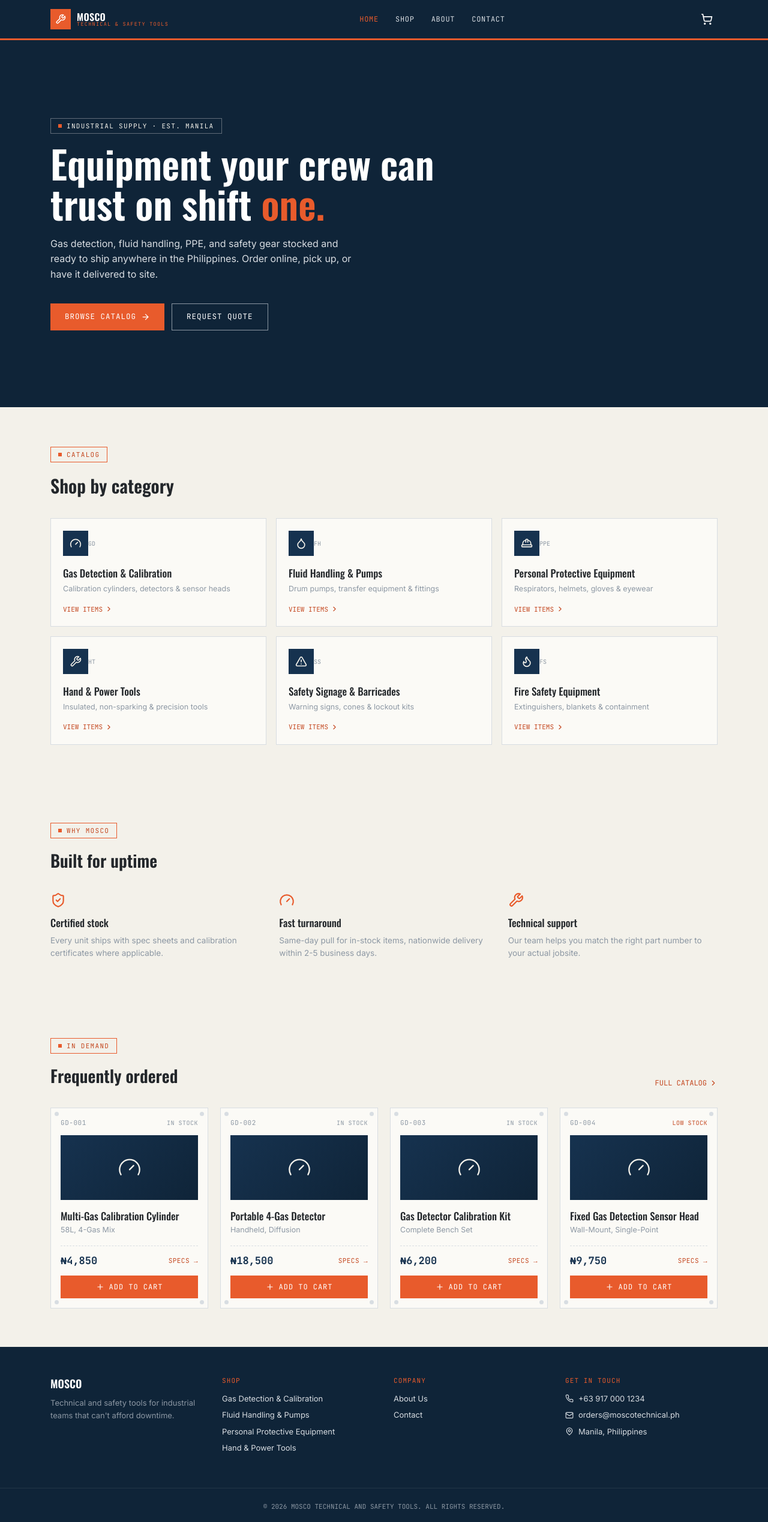
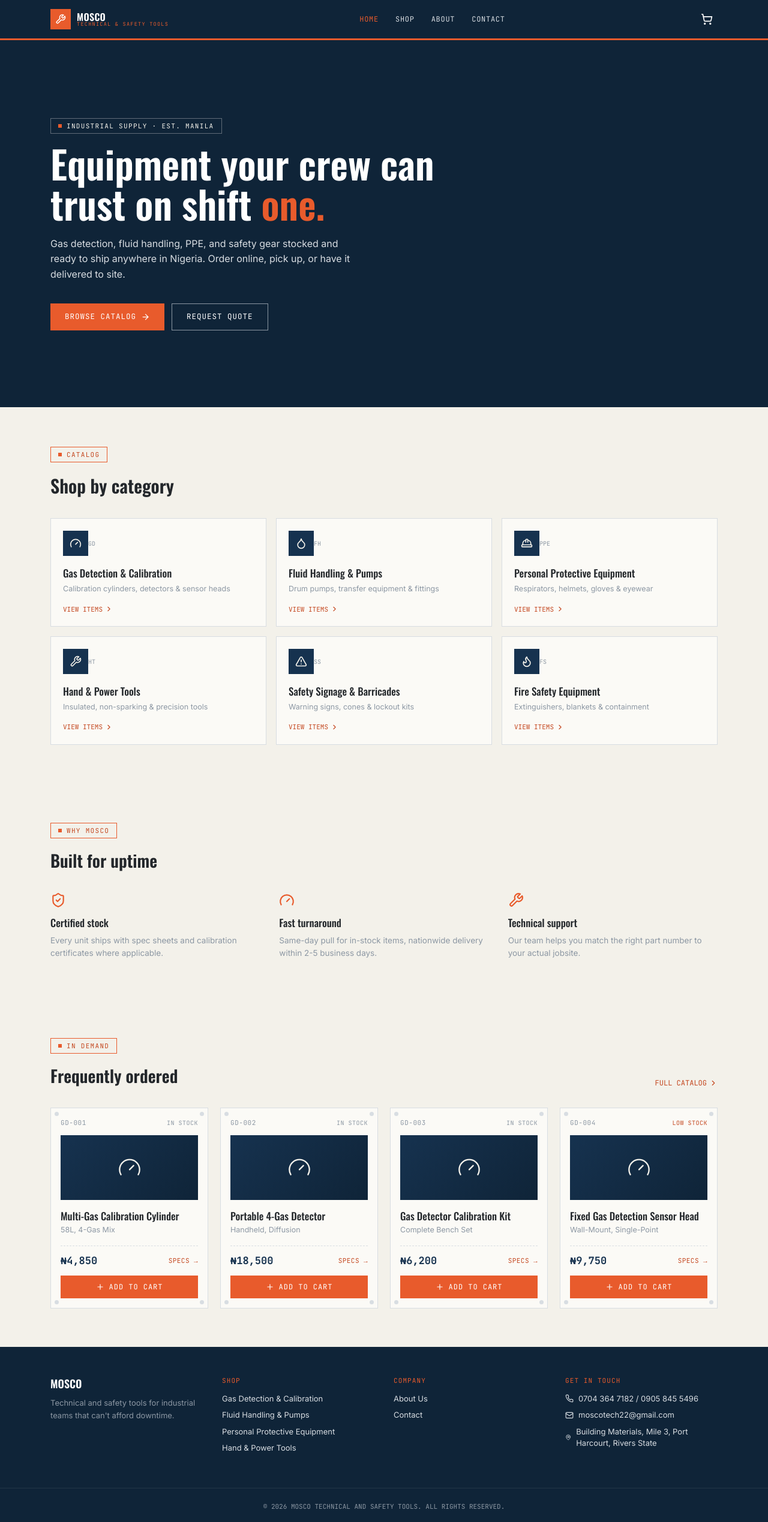
Before and after one commit to nancydibeashi9-stack/mosco-technical-safety-site-, a React (Vite) app: page / in a window 1280 px wide. Shown: the whole page at 60% size. Built offline with nearby package versions, Linux system fonts and the light colour scheme.

Commit message:
Add files via upload

```diff
--- a/src/App.jsx
+++ b/src/App.jsx
@@ -5,6 +5,7 @@ import {
   Check, Phone, Mail, MapPin, MessageCircle, Search, ArrowRight, ShieldCheck
 } from 'lucide-react';
 
+/* ---------------------------------- TOKENS ---------------------------------- */
 const C = {
   navy: '#16324F',
   navyDark: '#0F2438',
@@ -23,6 +24,7 @@ const FONT_DISPLAY = "'Oswald', sans-serif";
 const FONT_BODY = "'Inter', sans-serif";
 const FONT_MONO = "'JetBrains Mono', monospace";
 
+/* ---------------------------------- DATA ---------------------------------- */
 const CATEGORIES = [
   { id: 'gd', code: 'GD', name: 'Gas Detection & Calibration', icon: Gauge, desc: 'Calibration cylinders, detectors & sensor heads' },
   { id: 'fh', code: 'FH', name: 'Fluid Handling & Pumps', icon: Droplet, desc: 'Drum pumps, transfer equipment & fittings' },
@@ -37,22 +39,27 @@ const PRODUCTS = [
   { id: 'GD-002', cat: 'gd', name: 'Portable 4-Gas Detector', size: 'Handheld, Diffusion', price: 18500, stock: 'In Stock', specs: [['Sensors', 'LEL / O2 / CO / H2S'], ['Battery', '12-hr Li-ion'], ['Alarm', 'Audible + Vibration'], ['Rating', 'IP67']] },
   { id: 'GD-003', cat: 'gd', name: 'Gas Detector Calibration Kit', size: 'Complete Bench Set', price: 6200, stock: 'In Stock', specs: [['Includes', 'Regulator + Hose + Cap'], ['Flow Rate', '0.5 LPM'], ['Compatibility', 'Universal fit'], ['Case', 'Hard-shell carry']] },
   { id: 'GD-004', cat: 'gd', name: 'Fixed Gas Detection Sensor Head', size: 'Wall-Mount, Single-Point', price: 9750, stock: 'Low Stock', specs: [['Detection', 'Combustible Gas'], ['Output', '4-20mA'], ['Housing', 'Explosion-proof'], ['Mount', 'Wall/Pole bracket']] },
+
   { id: 'FH-001', cat: 'fh', name: 'Rotary Chemical Drum Pump', size: '55-Gal Drum Fit', price: 3200, stock: 'In Stock', specs: [['Material', 'Polypropylene'], ['Flow', '20 L/min'], ['Bung Size', '2 inch NPT'], ['Chemical', 'Acid/Alkali safe']] },
   { id: 'FH-002', cat: 'fh', name: 'Pneumatic Diaphragm Transfer Pump', size: '1 inch Air-Operated', price: 14900, stock: 'In Stock', specs: [['Drive', 'Compressed Air'], ['Max Flow', '150 L/min'], ['Body', 'Cast Aluminum'], ['Seal', 'PTFE']] },
   { id: 'FH-003', cat: 'fh', name: 'Drum Faucet & Bung Adapter Set', size: '2in & 3/4in Combo', price: 1150, stock: 'In Stock', specs: [['Material', 'Nylon'], ['Thread', '2in / 3/4in NPT'], ['Use', 'Non-corrosive liquids'], ['Set', '3-piece']] },
   { id: 'FH-004', cat: 'fh', name: 'Anti-Static Grounding Clamp Kit', size: '10m Cable, Dual Clamp', price: 950, stock: 'In Stock', specs: [['Cable Length', '10 meters'], ['Resistance', '<1 Ohm'], ['Clamp', 'C-type brass'], ['Use', 'Drum-to-drum transfer']] },
+
   { id: 'PPE-001', cat: 'ppe', name: 'Full-Face Respirator Mask', size: 'Medium/Large', price: 2450, stock: 'In Stock', specs: [['Filter', 'Dual cartridge P100'], ['Lens', 'Polycarbonate'], ['Seal', 'Silicone face seal'], ['Standard', 'NIOSH approved']] },
   { id: 'PPE-002', cat: 'ppe', name: 'Class E Safety Helmet', size: 'One Size, Ratchet Fit', price: 780, stock: 'In Stock', specs: [['Rating', 'ANSI Z89.1 Class E'], ['Shell', 'HDPE'], ['Suspension', '6-point ratchet'], ['Color', 'Hi-vis orange']] },
   { id: 'PPE-003', cat: 'ppe', name: 'Chemical-Resistant Gauntlet Gloves', size: 'Size L, 18-inch', price: 620, stock: 'In Stock', specs: [['Material', 'Neoprene/Nitrile'], ['Length', '18 inches'], ['Grip', 'Textured palm'], ['Use', 'Acid & solvent handling']] },
   { id: 'PPE-004', cat: 'ppe', name: 'Safety Goggles, Anti-Fog', size: 'Indirect Vent', price: 395, stock: 'In Stock', specs: [['Lens', 'Polycarbonate, clear'], ['Coating', 'Anti-fog / anti-scratch'], ['Fit', 'Over-glasses compatible'], ['Standard', 'ANSI Z87.1']] },
+
   { id: 'HT-001', cat: 'ht', name: 'Insulated Combination Wrench Set', size: '8-piece, 1000V Rated', price: 3650, stock: 'In Stock', specs: [['Rating', '1000V insulated'], ['Sizes', '8-19mm'], ['Material', 'Chrome vanadium'], ['Case', 'Roll-up pouch']] },
   { id: 'HT-002', cat: 'ht', name: 'Non-Sparking Brass Hammer', size: '2 lb Head', price: 1890, stock: 'In Stock', specs: [['Material', 'Beryllium copper'], ['Weight', '2 lb head'], ['Handle', 'Fiberglass'], ['Use', 'Hazardous area rated']] },
   { id: 'HT-003', cat: 'ht', name: 'Torque Wrench, 1/2" Drive', size: '20-150 Nm Range', price: 4200, stock: 'In Stock', specs: [['Drive', '1/2 inch'], ['Range', '20-150 Nm'], ['Accuracy', '±4%'], ['Case', 'Calibration certificate incl.']] },
   { id: 'HT-004', cat: 'ht', name: 'Cordless Impact Driver Kit', size: '18V, 2-Battery', price: 6900, stock: 'Low Stock', specs: [['Voltage', '18V Li-ion'], ['Torque', '180 Nm max'], ['Batteries', '2x included'], ['Case', 'Hard carry case']] },
+
   { id: 'SS-001', cat: 'ss', name: 'Retractable Safety Barrier Belt', size: 'Post + 15ft Belt', price: 1450, stock: 'In Stock', specs: [['Belt Length', '15 feet'], ['Post', 'Steel, weighted base'], ['Belt Color', 'Yellow/Black chevron'], ['Use', 'Indoor/outdoor']] },
   { id: 'SS-002', cat: 'ss', name: 'Hazard Warning Sign Set', size: '10-piece Assorted', price: 890, stock: 'In Stock', specs: [['Material', 'Rigid PVC'], ['Size', '10x14 inches'], ['Set', '10 assorted messages'], ['Mount', 'Pre-drilled holes']] },
   { id: 'SS-003', cat: 'ss', name: 'Traffic Safety Cone', size: '28 inch, Reflective', price: 310, stock: 'In Stock', specs: [['Height', '28 inches'], ['Base', 'Weighted PVC'], ['Collar', 'Reflective, 2-band'], ['Color', 'Safety orange']] },
   { id: 'SS-004', cat: 'ss', name: 'Lockout/Tagout Station Kit', size: 'Wall-Mount, 40-piece', price: 2750, stock: 'In Stock', specs: [['Includes', 'Locks, tags, hasps'], ['Board', 'Wall-mount cabinet'], ['Pieces', '40-piece kit'], ['Standard', 'OSHA compliant']] },
+
   { id: 'FS-001', cat: 'fs', name: 'ABC Dry Chemical Fire Extinguisher', size: '10 lb Rechargeable', price: 1650, stock: 'In Stock', specs: [['Capacity', '10 lb'], ['Rating', 'ABC multi-class'], ['Gauge', 'Pressure indicator'], ['Bracket', 'Wall bracket incl.']] },
   { id: 'FS-002', cat: 'fs', name: 'Fire Blanket, Emergency Grade', size: '1.8m x 1.8m', price: 720, stock: 'In Stock', specs: [['Size', '1.8 x 1.8 meters'], ['Material', 'Fiberglass weave'], ['Case', 'Quick-release pouch'], ['Standard', 'EN 1869 rated']] },
   { id: 'FS-003', cat: 'fs', name: 'Explosion-Proof LED Work Light', size: 'Rechargeable, 5000lm', price: 3100, stock: 'In Stock', specs: [['Output', '5000 lumens'], ['Rating', 'ATEX Zone 1'], ['Battery', 'Rechargeable, 8-hr'], ['Housing', 'Impact-resistant']] },
@@ -61,6 +68,7 @@ const PRODUCTS = [
 
 const formatPrice = (n) => `\u20A6${n.toLocaleString('en-NG')}`;
 
+/* ---------------------------------- SMALL PIECES ---------------------------------- */
 function Fonts() {
   return (
     <style>{`
@@ -69,7 +77,8 @@ function Fonts() {
       .blueprint-bg {
         background-image:
           linear-gradient(${C.navyDark}00 1px, transparent 1px),
-          linear-gradient(90deg, rgba(255,255,255,0.05) 1px, transparent 1px),linear-gradient(rgba(255,255,255,0.05) 1px, transparent 1px);
+          linear-gradient(90deg, rgba(255,255,255,0.05) 1px, transparent 1px),
+          linear-gradient(rgba(255,255,255,0.05) 1px, transparent 1px);
         background-size: 100% 100%, 32px 32px, 32px 32px;
       }
       .tag-corner { position: absolute; width: 7px; height: 7px; border-radius: 50%; background: ${C.steelLight}; }
@@ -148,7 +157,8 @@ function ProductCard({ product, onView, onAdd }) {
           </button>
         </div>
         <button
-          onClick={() => onAdd(product.id)}className="mt-3 w-full py-2.5 flex items-center justify-center gap-2"
+          onClick={() => onAdd(product.id)}
+          className="mt-3 w-full py-2.5 flex items-center justify-center gap-2"
           style={{ background: C.orange, color: C.white, fontFamily: FONT_MONO, fontSize: 12, letterSpacing: '0.08em' }}
         >
           <Plus size={14} /> ADD TO CART
@@ -158,6 +168,7 @@ function ProductCard({ product, onView, onAdd }) {
   );
 }
 
+/* ---------------------------------- MAIN APP ---------------------------------- */
 export default function App() {
   const [page, setPage] = useState('home');
   const [activeCat, setActiveCat] = useState('all');
@@ -204,6 +215,7 @@ export default function App() {
     go('confirmation');
   };
 
+  /* ------------------------ HEADER ------------------------ */
   const Header = () => (
     <header style={{ background: C.navyDark, borderBottom: `3px solid ${C.orange}` }} className="sticky top-0 z-40">
       <div className="max-w-6xl mx-auto px-5 flex items-center justify-between h-16">
@@ -225,7 +237,8 @@ export default function App() {
               style={{ fontFamily: FONT_MONO, fontSize: 12, letterSpacing: '0.06em', color: page === id ? C.orange : C.steelLight }}
               className="hover:text-white transition-colors"
             >
-              {label.toUpperCase()}</button>
+              {label.toUpperCase()}
+            </button>
           ))}
         </nav>
 
@@ -259,6 +272,7 @@ export default function App() {
     </header>
   );
 
+  /* ------------------------ FOOTER ------------------------ */
   const Footer = () => (
     <footer style={{ background: C.navyDark }} className="mt-auto">
       <div className="max-w-6xl mx-auto px-5 py-12 grid grid-cols-1 md:grid-cols-4 gap-8">
@@ -282,9 +296,9 @@ export default function App() {
         </div>
         <div>
           <div style={{ fontFamily: FONT_MONO, fontSize: 11, color: C.orange, letterSpacing: '0.1em' }} className="mb-3">GET IN TOUCH</div>
-          <div className="flex items-center gap-2 mb-2" style={{ color: C.steelLight, fontFamily: FONT_BODY, fontSize: 13 }}><Phone size={14} /> +63 917 000 1234</div>
-          <div className="flex items-center gap-2 mb-2" style={{ color: C.steelLight, fontFamily: FONT_BODY, fontSize: 13 }}><Mail size={14} /> orders@moscotechnical.ph</div>
-          <div className="flex items-center gap-2" style={{ color: C.steelLight, fontFamily: FONT_BODY, fontSize: 13 }}><MapPin size={14} /> Manila, Philippines</div>
+          <div className="flex items-center gap-2 mb-2" style={{ color: C.steelLight, fontFamily: FONT_BODY, fontSize: 13 }}><Phone size={14} /> 0704 364 7182 / 0905 845 5496</div>
+          <div className="flex items-center gap-2 mb-2" style={{ color: C.steelLight, fontFamily: FONT_BODY, fontSize: 13 }}><Mail size={14} /> moscotech22@gmail.com</div>
+          <div className="flex items-center gap-2" style={{ color: C.steelLight, fontFamily: FONT_BODY, fontSize: 13 }}><MapPin size={14} /> Building Materials, Mile 3, Port Harcourt, Rivers State</div>
         </div>
       </div>
       <div style={{ borderTop: '1px solid rgba(255,255,255,0.08)' }} className="py-4 text-center">
@@ -293,6 +307,7 @@ export default function App() {
     </footer>
   );
 
+  /* ------------------------ CART DRAWER ------------------------ */
   const CartDrawer = () => (
     <div className="fixed inset-0 z-50 flex justify-end" style={{ background: 'rgba(15,36,56,0.55)' }} onClick={() => setCartOpen(false)}>
       <div className="w-full max-w-sm h-full flex flex-col" style={{ background: C.paper }} onClick={(e) => e.stopPropagation()}>
@@ -302,7 +317,8 @@ export default function App() {
         </div>
         <div className="flex-1 overflow-y-auto px-5 py-4">
           {cartItems.length === 0 ? (
-            <p style={{ fontFamily: FONT_BODY, color: C.steel, fontSize: 14 }}>Your cart is empty. Add some equipment to get started.</p>) : cartItems.map((item) => (
+            <p style={{ fontFamily: FONT_BODY, color: C.steel, fontSize: 14 }}>Your cart is empty. Add some equipment to get started.</p>
+          ) : cartItems.map((item) => (
             <div key={item.id} className="flex gap-3 mb-4 pb-4" style={{ borderBottom: `1px dashed ${C.steelLight}` }}>
               <div className="flex-1">
                 <div style={{ fontFamily: FONT_MONO, fontSize: 10, color: C.steel }}>{item.id}</div>
@@ -334,6 +350,7 @@ export default function App() {
     </div>
   );
 
+  /* ------------------------ HOME ------------------------ */
   const Home = () => (
     <>
       <section className="blueprint-bg" style={{ background: C.navyDark }}>
@@ -343,7 +360,7 @@ export default function App() {
             Equipment your crew can trust on shift <span style={{ color: C.orange }}>one.</span>
           </h1>
           <p style={{ fontFamily: FONT_BODY, fontSize: 16, color: C.steelLight, maxWidth: 520, marginTop: 20, lineHeight: 1.6 }}>
-            Gas detection, fluid handling, PPE, and safety gear stocked and ready to ship anywhere in the Philippines. Order online, pick up, or have it delivered to site.
+            Gas detection, fluid handling, PPE, and safety gear stocked and ready to ship anywhere in Nigeria. Order online, pick up, or have it delivered to site.
           </p>
           <div className="flex flex-wrap gap-3 mt-9">
             <button onClick={() => go('shop')} className="px-6 py-3 flex items-center gap-2" style={{ background: C.orange, color: C.white, fontFamily: FONT_MONO, fontSize: 12.5, letterSpacing: '0.08em' }}>
@@ -380,7 +397,8 @@ export default function App() {
               <div style={{ fontFamily: FONT_DISPLAY, fontSize: 17, color: C.charcoal, fontWeight: 500 }}>{c.name}</div>
               <div style={{ fontFamily: FONT_BODY, fontSize: 12.5, color: C.steel, marginTop: 4 }}>{c.desc}</div>
               <div className="mt-4 flex items-center gap-1" style={{ fontFamily: FONT_MONO, fontSize: 11, color: C.orangeDark }}>
-                VIEW ITEMS <ChevronRight size={13} /></div>
+                VIEW ITEMS <ChevronRight size={13} />
+              </div>
             </button>
           ))}
         </div>
@@ -425,6 +443,7 @@ export default function App() {
     </>
   );
 
+  /* ------------------------ SHOP ------------------------ */
   const Shop = () => (
     <div className="max-w-6xl mx-auto px-5 py-12">
       <EyebrowLabel>Full Catalog</EyebrowLabel>
@@ -458,7 +477,8 @@ export default function App() {
         <div className="py-20 text-center">
           <p style={{ fontFamily: FONT_BODY, color: C.steel }}>No items match "{query}". Try a different search term.</p>
         </div>
-      ) : (<div className="grid grid-cols-1 sm:grid-cols-2 lg:grid-cols-4 gap-5">
+      ) : (
+        <div className="grid grid-cols-1 sm:grid-cols-2 lg:grid-cols-4 gap-5">
           {filteredProducts.map((p) => (
             <ProductCard key={p.id} product={p} onView={(id) => { setSelectedId(id); go('product'); }} onAdd={addToCart} />
           ))}
@@ -467,6 +487,7 @@ export default function App() {
     </div>
   );
 
+  /* ------------------------ PRODUCT DETAIL ------------------------ */
   const ProductDetail = () => {
     if (!selectedProduct) return null;
     const cat = CATEGORIES.find((c) => c.id === selectedProduct.cat);
@@ -512,6 +533,7 @@ export default function App() {
     );
   };
 
+  /* ------------------------ CHECKOUT ------------------------ */
   const Checkout = () => (
     <div className="max-w-6xl mx-auto px-5 py-12">
       <EyebrowLabel>Secure Order</EyebrowLabel>
@@ -535,7 +557,8 @@ export default function App() {
               </div>
             ))}
             <div>
-              <label style={{ fontFamily: FONT_BODY, fontSize: 12.5, color: C.charcoal }}>Delivery address *</label><input required value={form.address} onChange={(e) => setForm({ ...form, address: e.target.value })}
+              <label style={{ fontFamily: FONT_BODY, fontSize: 12.5, color: C.charcoal }}>Delivery address *</label>
+              <input required value={form.address} onChange={(e) => setForm({ ...form, address: e.target.value })}
                 className="w-full mt-1 px-3 py-2.5 outline-none" style={{ border: `1px solid ${C.steelLight}`, fontFamily: FONT_BODY, fontSize: 14, background: C.paper }} />
             </div>
             <div>
@@ -590,6 +613,7 @@ export default function App() {
     </div>
   );
 
+  /* ------------------------ CONFIRMATION ------------------------ */
   const Confirmation = () => (
     <div className="max-w-2xl mx-auto px-5 py-24 text-center">
       <div className="mx-auto mb-6 flex items-center justify-center" style={{ width: 56, height: 56, background: C.orange, borderRadius: '50%' }}>
@@ -607,19 +631,21 @@ export default function App() {
     </div>
   );
 
+  /* ------------------------ ABOUT ------------------------ */
   const About = () => (
     <div>
       <section style={{ background: C.navyDark }} className="blueprint-bg py-20">
         <div className="max-w-4xl mx-auto px-5">
           <EyebrowLabel dark>Our Story</EyebrowLabel>
-          <h1 style={{ fontFamily: FONT_DISPLAY, fontSize: 40, color: C.white, fontWeight: 600 }}>Built by technicians, stocked for technicians.</h1></div>
+          <h1 style={{ fontFamily: FONT_DISPLAY, fontSize: 40, color: C.white, fontWeight: 600 }}>Built by technicians, stocked for technicians.</h1>
+        </div>
       </section>
       <section className="max-w-4xl mx-auto px-5 py-16">
         <p style={{ fontFamily: FONT_BODY, fontSize: 16, color: C.charcoal, lineHeight: 1.8, marginBottom: 20 }}>
-          Mosco Technical and Safety Tools started as a field-service outfit repairing industrial equipment across Metro Manila. After years of scrambling to source calibration gear, drum pumps, and PPE on short notice, we started stocking the parts ourselves — and eventually opened that stockroom to every plant, contractor, and safety officer who needed the same reliability we did.
+          Mosco Technical and Safety Tools started as a field-service outfit repairing industrial equipment across Port Harcourt. After years of scrambling to source calibration gear, drum pumps, and PPE on short notice, we started stocking the parts ourselves — and eventually opened that stockroom to every plant, contractor, and safety officer who needed the same reliability we did.
         </p>
         <p style={{ fontFamily: FONT_BODY, fontSize: 16, color: C.charcoal, lineHeight: 1.8, marginBottom: 20 }}>
-          Today we supply gas detection and calibration equipment, fluid handling pumps, personal protective equipment, insulated hand tools, safety signage, and fire safety gear to businesses across the Philippines. Every listing on this site reflects stock we can actually pull and ship — no ghost inventory.
+          Today we supply gas detection and calibration equipment, fluid handling pumps, personal protective equipment, insulated hand tools, safety signage, and fire safety gear to businesses across Rivers State and beyond. Every listing on this site reflects stock we can actually pull and ship — no ghost inventory.
         </p>
         <div className="grid grid-cols-1 sm:grid-cols-3 gap-6 mt-12">
           {[['24+', 'Products in stock'], ['6', 'Equipment categories'], ['2-5', 'Day delivery, nationwide']].map(([num, label]) => (
@@ -633,13 +659,14 @@ export default function App() {
     </div>
   );
 
+  /* ------------------------ CONTACT ------------------------ */
   const Contact = () => (
     <div className="max-w-6xl mx-auto px-5 py-16">
       <EyebrowLabel>Get In Touch</EyebrowLabel>
       <h1 style={{ fontFamily: FONT_DISPLAY, fontSize: 32, color: C.charcoal, fontWeight: 600, marginBottom: 32 }}>Talk to our technical team</h1>
       <div className="grid grid-cols-1 md:grid-cols-2 gap-10">
         <div className="flex flex-col gap-6">
-          {[[Phone, 'Call or text', '+63 917 000 1234'], [Mail, 'Email', 'orders@moscotechnical.ph'], [MapPin, 'Warehouse', 'Manila, Philippines'], [MessageCircle, 'Business hours', 'Mon–Sat, 8:00 AM – 6:00 PM']].map(([Icon, label, val], i) => (
+          {[[Phone, 'Call or text', '0704 364 7182 / 0905 845 5496'], [Mail, 'Email', 'moscotech22@gmail.com'], [MapPin, 'Warehouse', 'Building Materials, Mile 3, Port Harcourt, Rivers State'], [MessageCircle, 'Business hours', 'Mon–Sat, 8:00 AM – 6:00 PM']].map(([Icon, label, val], i) => (
             <div key={i} className="flex items-start gap-3">
               <div style={{ width: 38, height: 38, background: C.navy }} className="flex items-center justify-center shrink-0"><Icon size={18} color={C.cream} /></div>
               <div>
@@ -675,4 +702,4 @@ export default function App() {
       {cartOpen && <CartDrawer />}
     </div>
   );
-              }
+}
```
